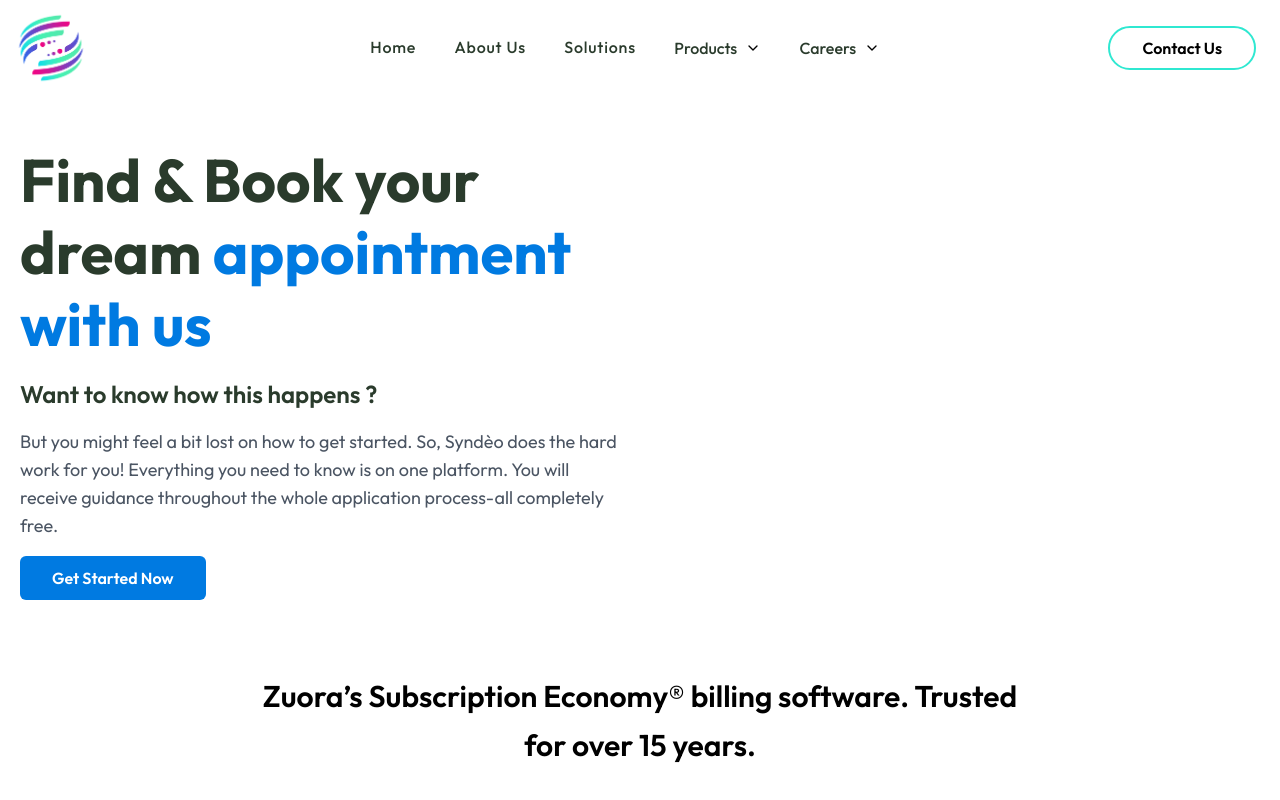
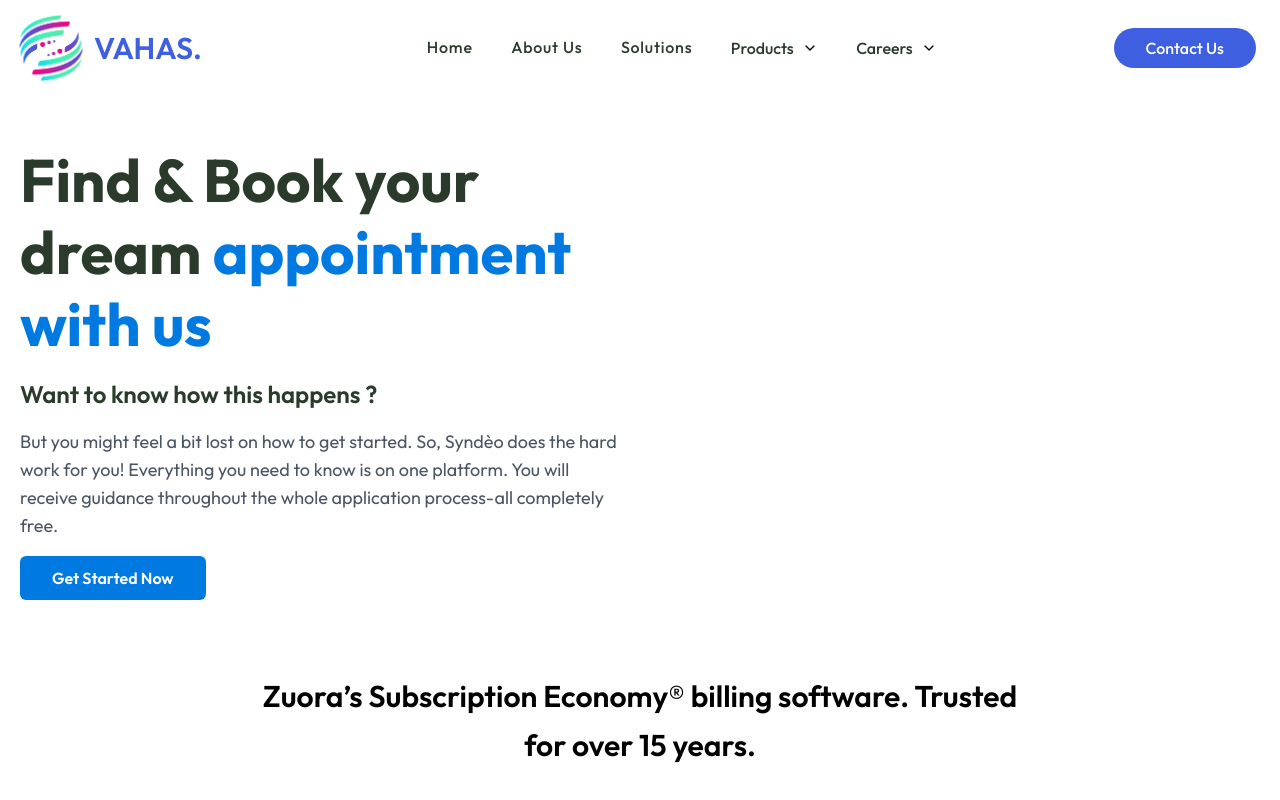
Before and after one commit to kalavaguntapurnesh/vahasTechnologies, a React (Vite) app: page / in a window 1280 px wide. Shown: the top 800 px of the page. Built offline with nearby package versions, Linux system fonts and the light colour scheme.

Commit message:
Twenty Four SIx

```diff
--- a/src/components/Final.jsx
+++ b/src/components/Final.jsx
@@ -45,14 +45,14 @@ const Final = () => {
                       </div>
                       <div className="md:pt-2 pt-1 md:pb-2 pb-1 px-2 h-[30%] flex justify-center items-start">
                         <p className="text-center md:text-base text-sm text-gray-800">
-                          Get your hands on the product and test out Zuora for
+                          Get your hands on the product and test out Vahas for
                           free.
                         </p>
                       </div>
                       <div className="flex justify-center items-center h-[40%]">
-                        <p className="text-sm font-semibold mb-4">
+                        <a href="/careers" className="text-sm font-semibold mb-4">
                           Learn More &#8594;
-                        </p>
+                        </a>
                       </div>
                     </div>
                     <div className="bg-[#F1F5F8] rounded-lg md:h-56 h-40 ">
@@ -67,9 +67,9 @@ const Final = () => {
                         </p>
                       </div>
                       <div className="flex justify-center items-center h-[40%]">
-                        <p className="text-sm font-semibold mb-4">
+                        <a href="/products" className="text-sm font-semibold mb-4">
                           Learn More &#8594;
-                        </p>
+                        </a>
                       </div>
                     </div>
                   </div>
--- a/src/components/OriNavbar.jsx
+++ b/src/components/OriNavbar.jsx
@@ -58,26 +58,26 @@ const OriNavbar = () => {
           <div className="text-black flex justify-between items-center md:shadow-none shadow-[0px_2px_3px_-1px_rgba(0,0,0,0.1),0px_1px_0px_0px_rgba(25,28,33,0.02),0px_0px_0px_1px_rgba(25,28,33,0.08)] h-24 w-full md:top-0 top-0 bg-white max-w-[1400px] mx-auto">
             {/* <nav className="flex justify-between items-center w-full mx-auto "> */}
 
-            <div className=" ml-2">
+            <div className="ml-2 flex flex-row justify-center items-center">
               <img src={Logo} className="w-[86px]" alt="" />
-              {/* <div className=" text-[30px] block">
-                <h2 className="text-colorFour font-bold">VAHAS.</h2>
-              </div> */}
+              <h1 className="lg:block hidden text-3xl text-[#3e60e0] uppercase font-semibold">
+                Vahas.
+              </h1>
             </div>
             <div className="lg:ml-12">
               <ul className="hidden md:flex items-center gap-[3vw]">
                 {" "}
                 <li className="group cursor-pointer text-colorThree font-medium text-base tracking-wider transition duration-1000 ease-in-out">
                   <a href="/">Home</a>
-                  <div className="bg-[#2fe8d1] h-[2px] w-0 group-hover:w-full transition-all duration-500"></div>
+                  <div className="bg-[#3e60e0] h-[2px] w-0 group-hover:w-full transition-all duration-500"></div>
                 </li>
                 <li className="group cursor-pointer text-colorThree font-medium text-base tracking-wider transition duration-1000 ease-in-out">
                   <a href="/about">About Us</a>
-                  <div className="bg-[#2fe8d1] h-[2px] w-0 group-hover:w-full transition-all duration-500"></div>
+                  <div className="bg-[#3e60e0] h-[2px] w-0 group-hover:w-full transition-all duration-500"></div>
                 </li>
                 <li className="group cursor-pointer text-colorThree font-medium text-base tracking-wider transition duration-1000 ease-in-out">
                   <a href="/solutions">Solutions</a>
-                  <div className="bg-[#2fe8d1] h-[2px] w-0 group-hover:w-full transition-all duration-500"></div>
+                  <div className="bg-[#3e60e0] h-[2px] w-0 group-hover:w-full transition-all duration-500"></div>
                 </li>
                 <motion.div
                   animate={openTwo ? "open" : "closed"}
@@ -192,7 +192,7 @@ const OriNavbar = () => {
               </div> */}
               <a
                 href="/contact"
-                className="py-2 px-8 border-[#2fe8d1] hover:border-black border-2 rounded-3xl font-semibold hover:bg-black hover:text-white transition ease-in-out duration-1000"
+                className="py-2 px-8 hover:border-[#3e60e0] bg-[#3e60e0] hover:bg-white hover:border-2 rounded-3xl font-medium text-white hover:text-black transition ease-in-out duration-1000"
               >
                 Contact Us
               </a>
```
Also changed, not shown: public/Logo.png (added).
